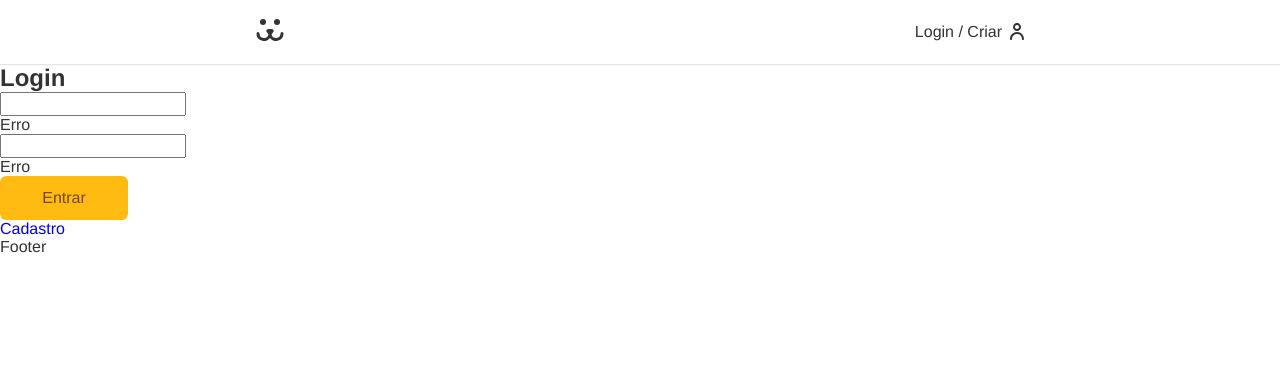
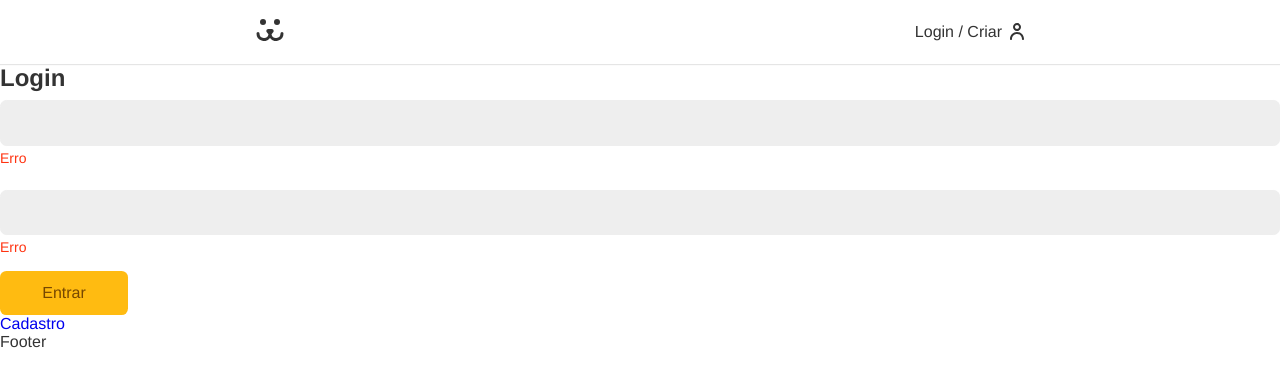
Before and after one commit to Raul772/dogs, a React (Vite) app: page /login in a window 1280 px wide. Shown: the top 386 px of the page. Built offline with nearby package versions, Linux system fonts and the light colour scheme.

Commit message:
feat: add styles to inputs

```diff
--- a/src/Components/Forms/Button.module.css
+++ b/src/Components/Forms/Button.module.css
@@ -8,7 +8,7 @@
   color: #764701;
   padding: 0.8rem 1.2rem;
   min-width: 8rem;
-  transition: 0.1s;
+  transition: 0.2s;
 }
 
 .button:hover,
--- a/src/Components/Forms/Input.module.css
+++ b/src/Components/Forms/Input.module.css
@@ -0,0 +1,35 @@
+.wrapper {
+  margin-bottom: 1rem;
+}
+
+.input {
+  border: 1px solid #eee;
+  display: block;
+  width: 100%;
+  font-size: 1rem;
+  padding: 0.8rem;
+  border-radius: 0.4rem;
+  background: #eee;
+  transition: 0.2s;
+}
+
+.input:hover,
+.input:focus {
+  outline: none;
+  border-color: #fb1;
+  background: white;
+  box-shadow: 0 0 0 3px #fea;
+}
+
+.label {
+  display: block;
+  font-size: 1rem;
+  line-height: 1;
+  padding-bottom: 0.5rem;
+}
+
+.error {
+  color: #f31;
+  font-size: 0.875rem;
+  margin-top: 0.25rem;
+}
```
